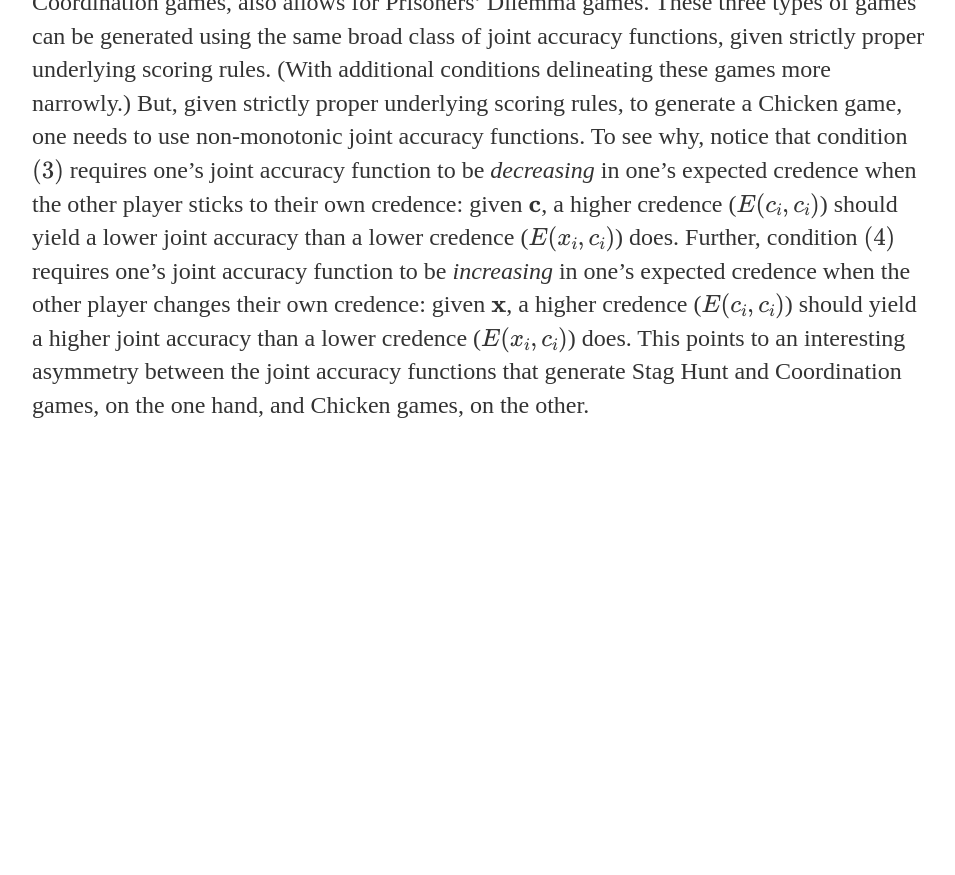
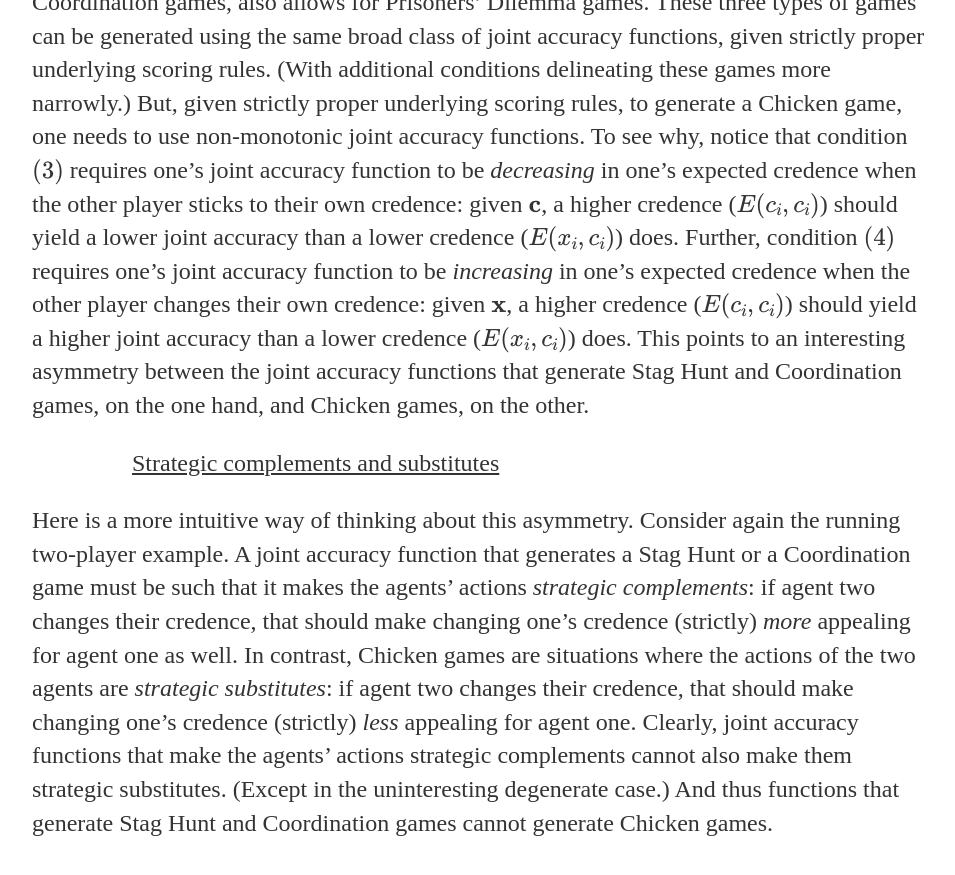
Before and after one commit to uzunovam/uzunovam, a Jekyll site: the page built from _posts/2020-07-22-kevin-zollman-on-game-theory-and-epistemology.md, in a window 1280 px wide and 900 px high, scrolled down 7126 px. Shown: the top 875 px of the window, without its empty margins (160-1115 px from the left). Built offline with Jekyll 4.4.1, drawn with Linux system fonts in a browser that asks for light colours; before the commit the page ends 7609 px from its top, so only the background shows below that.

Commit message:
Update 2020-07-22-kevin-zollman-on-game-theory-and-epistemology.md

```diff
--- a/_posts/2020-07-22-kevin-zollman-on-game-theory-and-epistemology.md
+++ b/_posts/2020-07-22-kevin-zollman-on-game-theory-and-epistemology.md
@@ -106,3 +106,7 @@ date: 2020-07-22
 <p>In other words, to generate a two-player Chicken game, changing one’s own credence should be a strict best response to the other player sticking to their credence, and sticking to one’s own credence should be a strict best response to the other player changing their credence. Clearly, these two conditions are inconsistent with conditions \((1)\) and \((2)\) above. Put differently, joint accuracy functions that allow for Stag Hunt and Coordination games cannot allow for Chicken games. </p>
 
 <p>Notice further that the weak monotonicity condition that allows for Stag Hunt and Coordination games, also allows for Prisoners’ Dilemma games. These three types of games can be generated using the same broad class of joint accuracy functions, given strictly proper underlying scoring rules. (With additional conditions delineating these games more narrowly.) But, given strictly proper underlying scoring rules, to generate a Chicken game, one needs to use non-monotonic joint accuracy functions. To see why, notice that condition \((3)\) requires one’s joint accuracy function to be <cite>decreasing</cite> in one’s expected credence when the other player sticks to their own credence: given \(\mathbf{c}\), a higher credence (\(E(c_{i}, c_{i})\)) should yield a lower joint accuracy than a lower credence (\(E(x_{i}, c_{i})\)) does. Further, condition \((4)\) requires one’s joint accuracy function to be <cite>increasing</cite> in one’s expected credence when the other player changes their own credence: given \(\mathbf{x}\), a higher credence (\(E(c_{i}, c_{i})\)) should yield a higher joint accuracy than a lower credence (\(E(x_{i}, c_{i})\)) does. This points to an interesting asymmetry between the joint accuracy functions that generate Stag Hunt and Coordination games, on the one hand, and Chicken games, on the other.</p>
+
+<p style="padding-left:100px;"><u>Strategic complements and substitutes</u></p>
+
+<p>Here is a more intuitive way of thinking about this asymmetry. Consider again the running two-player example. A joint accuracy function that generates a Stag Hunt or a Coordination game must be such that it makes the agents’ actions <cite>strategic complements</cite>: if agent two changes their credence, that should make changing one’s credence (strictly) <cite>more</cite> appealing for agent one as well. In contrast, Chicken games are situations where the actions of the two agents are <cite>strategic substitutes</cite>: if agent two changes their credence, that should make changing one’s credence (strictly) <cite>less</cite> appealing for agent one. Clearly, joint accuracy functions that make the agents’ actions strategic complements cannot also make them strategic substitutes. (Except in the uninteresting degenerate case.) And thus functions that generate Stag Hunt and Coordination games cannot generate Chicken games.</p>
```
